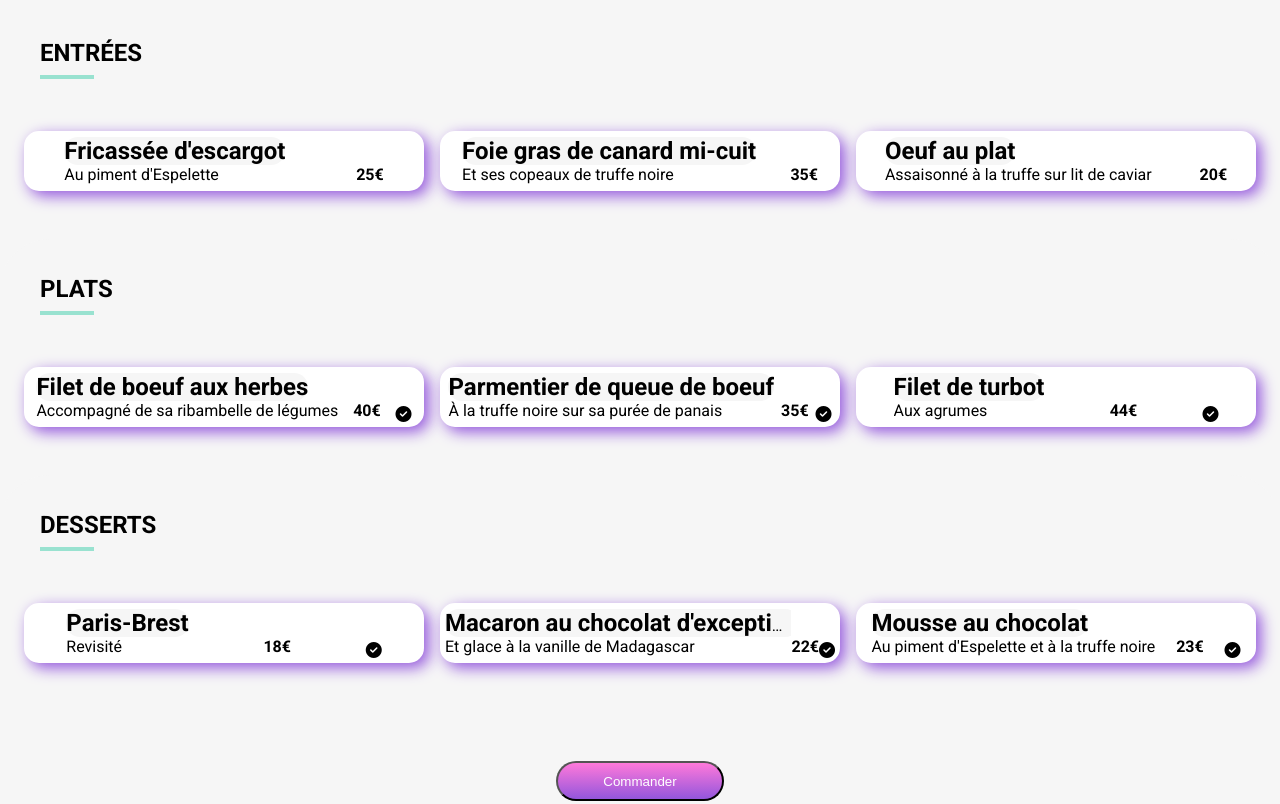
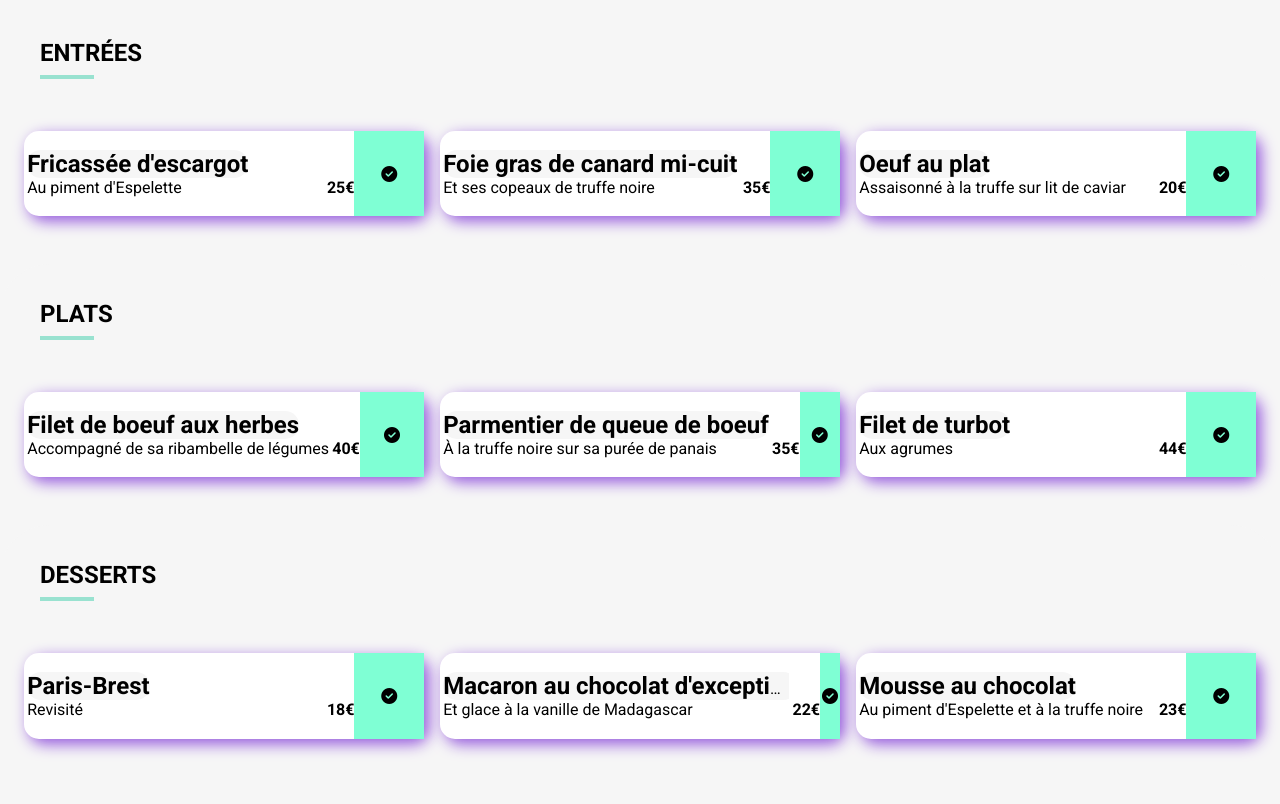
Before and after one commit to kevin63120/KevinDOBLER_3_26012021, a website: page RestaurantPage1.html in a window 1280 px wide. Shown: the part 580-1384 px from the top of the page. Drawn offline with Linux system fonts and the light colour scheme; a web font is replaced by a local one.

Commit message:
modif loader and animation

```diff
--- a/RestaurantPage1.html
+++ b/RestaurantPage1.html
@@ -21,29 +21,117 @@
 
 
     <section  class="container_food " >
-        <div class="title-page"><h1 >La palette du goût</h1><i class="far fa-heart fa-heart2"> </i></div>
+        <div class="title-page">
+            <h1 >La palette du goût</h1>
+            <i class="far fa-heart fa-heart2"> </i>
+        </div>
+
         <h2 class="title_food">ENTRÉES</h2>
-        <article class="food  "><p class="menu"><strong class="food_text-size-max">Fricassée d'escargot</strong> <br> Au piment d'Espelette </p><p class="price"><strong>25€</strong></p><div class="select"><i class="fas fa-check-circle"></div></i></article>
-        <article class="food "><p  class="menu"><strong class="food_text-size-max">Foie gras de canard mi-cuit</strong><br>Et ses copeaux de truffe noire</p><p class="price"><strong>35€</strong></p><div class="select"><i class="fas fa-check-circle"></i></div></article>
-        <article class="food  "><p class="menu" ><strong class="food_text-size-max">Oeuf au plat</strong><br>Assaisonné à la truffe sur lit de caviar</p><p class="price"><strong>20€</strong></p><div class="select"><i class="fas fa-check-circle"></i></div></article>
+
+        <article class="food">
+            <div class="food_container-txt">
+                <p class="menu"><strong class="food_text-size-max">Fricassée d'escargot</strong> <br> Au piment d'Espelette </p>
+                <p class="price"><strong>25€</strong></p>
+            </div>
+            <div class="select">
+                <i class="fas fa-check-circle"></i>
+            </div>
+        </article>
+
+        <article class="food">
+            <div class="food_container-txt">
+                <p  class="menu"><strong class="food_text-size-max">Foie gras de canard mi-cuit</strong><br>Et ses copeaux de truffe noire</p>
+                <p class="price"><strong>35€</strong></p>
+            </div>
+            <div class="select">
+                <i class="fas fa-check-circle"></i>
+            </div>
+        </article>
+
+        <article class="food">
+            <div class="food_container-txt">
+                <p class="menu" ><strong class="food_text-size-max">Oeuf au plat</strong><br>Assaisonné à la truffe sur lit de caviar</p>
+                <p class="price"><strong>20€</strong></p>
+            </div>
+            <div class="select">
+                <i class="fas fa-check-circle"></i>
+            </div>
+        </article>
 
     </section>
+
     <section class="container_food">
+
         <h2 class="title_food">PLATS</h2>
+
         <article class="food">
-            <p  class="menu"><strong class="food_text-size-max">Filet de boeuf aux herbes</strong><br>Accompagné de sa ribambelle de légumes</p>
-            <p class="price"><strong>40€</strong></p>
-            <i class="fas fa-check-circle"></i>
+            <div class="food_container-txt">
+                <p  class="menu"><strong class="food_text-size-max">Filet de boeuf aux herbes</strong><br>Accompagné de sa ribambelle de légumes</p>
+                <p class="price"><strong>40€</strong></p>
+            </div>
+            <div class="select">
+                <i class="fas fa-check-circle"></i>
+            </div>
         </article>
-        <article class="food"><p  class="menu"><strong class="food_text-size-max">Parmentier de queue de boeuf</strong> <br> À la truffe noire sur sa purée de panais</p><p class="price"><strong>35€</strong></p><i class="fas fa-check-circle"></i></article>
-        <article class="food"><p  class="menu"><strong class="food_text-size-max">Filet de turbot</strong> <br> Aux agrumes</p><p class="price"><strong>44€</strong></p><i class="fas fa-check-circle"></i></article>
+
+        <article class="food">
+            <div class="food_container-txt">
+                <p  class="menu"><strong class="food_text-size-max">Parmentier de queue de boeuf</strong> <br> À la truffe noire sur sa purée de panais</p>
+                <p class="price"><strong>35€</strong></p>
+            </div>
+            <div class="select">
+                <i class="fas fa-check-circle"></i>
+            </div>
+        </article>
+
+        <article class="food">
+            <div class="food_container-txt">
+                <p class="menu"><strong class="food_text-size-max">Filet de turbot</strong> <br> Aux agrumes</p>
+                <p class="price"><strong>44€</strong></p>
+            </div>
+            <div class="select">
+                <i class="fas fa-check-circle"></i>
+            </div>
+        </article>
+
     </section>
+
     <section class="container_food">
+
         <h2 class="title_food">DESSERTS</h2>
-        <article class="food"><p  class="menu"><strong class="food_text-size-max">Paris-Brest</strong><br>Revisité</p><p class="price"><strong>18€</strong></p><i class="fas fa-check-circle"></i></article>
-        <article class="food"><p  class="menu"><strong class="food_text-size-max">Macaron au chocolat d'exception</strong> <br>Et glace à la vanille de Madagascar</p><p class="price"><strong>22€</strong></p><i class="fas fa-check-circle"></i></article>
-        <article class="food"><p  class="menu"><strong class="food_text-size-max">Mousse au chocolat</strong> <br>Au piment d'Espelette et à la truffe noire</p><p  class="price"><strong>23€</strong></p> <i class="fas fa-check-circle"></i></article>
+
+        <article class="food">
+            <div class="food_container-txt">
+                <p  class="menu"><strong class="food_text-size-max">Paris-Brest</strong><br>Revisité</p>
+                <p class="price"><strong>18€</strong></p>
+            </div>
+            <div class="select">
+                <i class="fas fa-check-circle"></i>
+            </div>
+        </article>
+
+        <article class="food">
+            <div class="food_container-txt">
+                <p  class="menu"><strong class="food_text-size-max">Macaron au chocolat d'exception</strong> <br>Et glace à la vanille de Madagascar</p>
+                <p class="price"><strong>22€</strong></p>
+            </div>
+            <div class="select">
+                <i class="fas fa-check-circle"></i>
+            </div>
+        </article>
+
+        <article class="food">
+            <div class="food_container-txt">
+                <p  class="menu"><strong class="food_text-size-max">Mousse au chocolat</strong> <br>Au piment d'Espelette et à la truffe noire</p>
+                <p  class="price"><strong>23€</strong></p>
+            </div>
+            <div class="select">
+                <i class="fas fa-check-circle"></i>
+            </div>
+        </article>
+
     </section>
+
     <div class="button-position">
         <button>Commander</button>
     </div>
--- a/Sass/Composants/_animations.scss
+++ b/Sass/Composants/_animations.scss
@@ -22,7 +22,94 @@
   transition-duration: 500ms;
 
 }
+.loader{
+  width: 0;
+  height: 0;
+  opacity: 0;
+  position: absolute;
+  z-index: 1000;
+  background-color: rgba(192, 186, 186, 0.884);
+  animation:emergence 3s 1;
+
+      .loader_item{
+    opacity: 0;
+    z-index: 10000;
+    width: 250px;
+    height: 250px;
+    font-size: 3rem;
+    position: absolute;
+    font-family: $font-family-title ;
+    top:0;
+    left:45px;
+    border: transparent 14px solid;
+    border-left-color: $color-primary;
+    border-right-color: $color-secondary;
+    border-top-color: transparent;
+    border-bottom-color: transparent;
+    background-color: $color-tertiary;
+    border-radius: 50%;
+    display: flex;
+    justify-content: center;
+    align-items: center;
+    animation: spiner 3s  1  ease-in-out;
+      }
+
+    }
+
+
 // keyframes
+@keyframes emergence{
+  from{
+    width: 100%;
+    height: 100%;
+    opacity: 1;
+  }
+  to{
+    width: 100%;
+    height: 100%;
+    opacity: 1;
+  }
+}
+
+@keyframes spiner{
+   0%{
+
+       display: block;
+       opacity: 1;
+
+
+     transform: rotate(10turn);
+     left: -10%;
+     top:10%;
+
+   }
+   20%{
+     bottom: 0;
+     height: 20pX;
+     width: 200px;
+   }
+
+   30%{
+
+   }
+   50%{
+
+      top:50px;
+      left: 90%;
+    }
+
+    99%{
+
+    }
+   100%{
+     opacity: 1;
+     left: 45%;
+     top: 0;
+
+    }
+
+}
+
 
 @keyframes aparition-menu{
   from{
@@ -35,17 +122,18 @@
   }
 }
 
-@keyframes menu-select{
+/*@keyframes menu-select{
   from{
     transform: scaleX(0);
-
+    transform-origin: 0% ;
   }
   to{
     transform: scaleX(1);
+    transform-origin: 50% 0% 0% 0%;
   }
 
 
-}
+}*/
 @keyframes select-logo-rotate{
   from{
     transform: rotate(0);
@@ -73,7 +161,7 @@
 
 }
 
-.container_food{
+.food{
   animation:aparition-menu 2000ms ease-out;
 
 
@@ -81,26 +169,33 @@
 }
 
 .food{
+
   .select{
-    display: none;
-
-
+    position: relative;
+    display: flex;
+    height: 4rem;
     justify-content: center;
     align-items: center;
     background-color: aquamarine;
     width: 80px;
 
+     @media screen and (min-width:700px){
+      height: 100%;
+        }
+
 
   }
   &:hover{
     .select{
-      display: flex;
+      left: 0;
       background-color: $color-tertiary;
-      animation: menu-select 3000ms ;
+      transition-duration: 500ms;
 
     }
+
+
     .fa-check-circle{
-      animation: fa-check-circle ease-in-out 2000ms;
+      transform: rotate(360deg);
     }
   }
 }
--- a/Sass/Composants/_cart_food.scss
+++ b/Sass/Composants/_cart_food.scss
@@ -38,6 +38,23 @@
   }
 }
 
+.food_container-txt{
+  display: flex;
+  justify-content: space-between;
+  width: 95%;
+  align-items: flex-end;
+  padding: 0.5rem 0;
+  .menu{
+  @include suspention-points;
+  }
+  @media  screen and (min-width:700px) {
+
+  padding: 1rem 0;
+  }
+
+}
+
+
 
 .title-page{
   display: flex;
@@ -72,26 +89,22 @@
 }
 
 .food{
-  border: 5px $color-background-primary solid;
   background: $color-background-primary;
-  display: flex;
-  justify-content: space-between;
-  border-radius: 15px;
-  margin: 2rem 0;
-  box-shadow: #D2D2D2 4px 4px 15px 5px;
+    display: flex;
+    /* overflow: hidden; */
+    /* justify-content: space-between; */
+    /* align-items: flex-end; */
+    border-radius: 15px;
+    margin: 2rem 0;
+    box-shadow: #d2d2d2 4px 4px 15px 5px;
 
   p{
-    margin: 0.1rem 0 ;
+
+    padding: 0.2rem 0 0.2rem 0.2rem;
+    margin: 0;
 
   }
 
-  @media screen and(max-width: 700px){
-    p{
-      font-size: 1.1rem;
-
-    }
-
-  }
 
   .food_text-size-max{
 
@@ -112,15 +125,10 @@
 
       display: flex;
       align-items: end;
-      justify-content: space-around;
+
       box-shadow: #9356dc 5px 5px 15px;
 
 
 
   }
 }
-
-article>.menu{
-  @include suspention-points;
-
-}
--- a/Sass/Composants/butons.scss
+++ b/Sass/Composants/butons.scss
@@ -6,4 +6,5 @@ button{
   width: 10.5rem;
   border-radius: 25px;
   height: 2.5rem;
+  border:none;
 }
--- a/Sass/Composants/cart.scss
+++ b/Sass/Composants/cart.scss
@@ -52,7 +52,7 @@ a{
       left:14px;
       opacity: 1;
       background: -webkit-linear-gradient($color-primary,$color-secondary);
-      -webkit-background-clip: text;
+     -webkit-background-clip: text;
       -webkit-text-fill-color: transparent;
 
 
```
Also changed, not shown: index.html (+4 -0 lines), .public/css/style.css (deleted), style.css, 2 other files.
